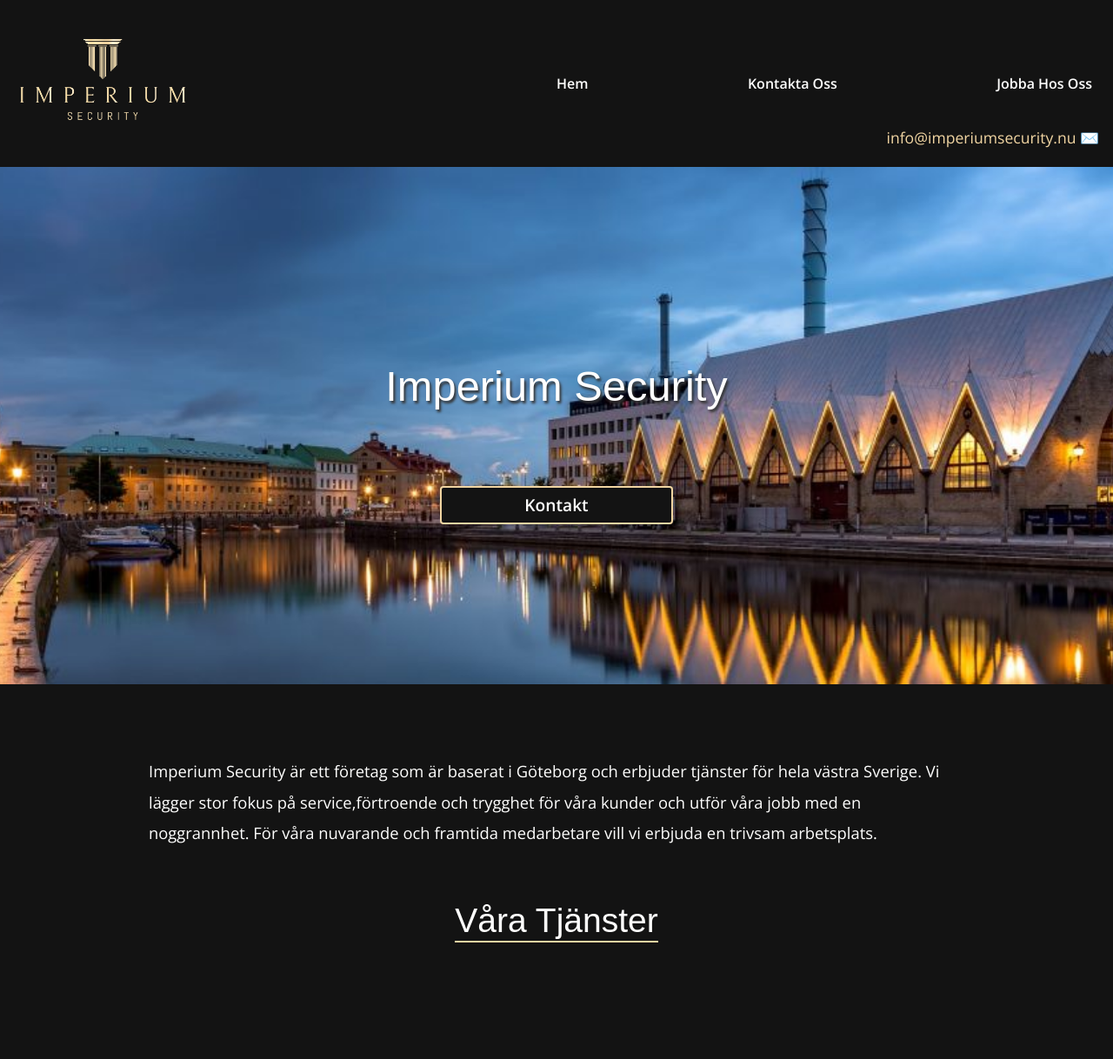
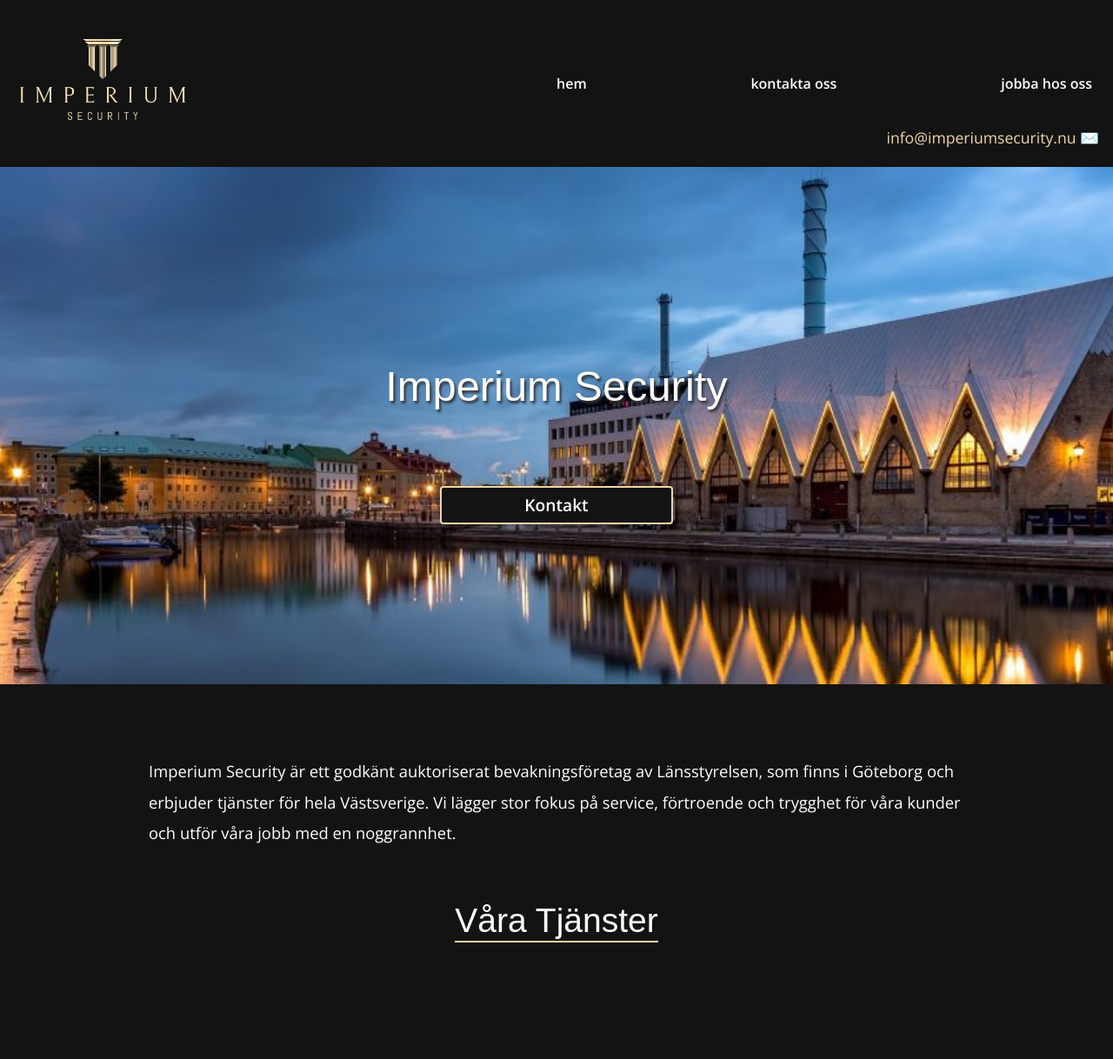
Before and after one commit to masiuciszek/imperiumsecurity, a Gatsby site: page / in a window 1280 px wide. Shown: the top 1218 px of the page at 87% size. Built offline with nearby package versions, Linux system fonts and the light colour scheme; Gatsby itself is replaced by a stand-in of ours; a web font is replaced by a local one.

Commit message:
small fix

```diff
--- a/gatsby-config.js
+++ b/gatsby-config.js
@@ -25,7 +25,7 @@ module.exports = {
     homeCapture: {
       title: "våra tjänster",
       text:
-        "Imperium Security är ett företag som är baserat i Göteborg och erbjuder tjänster för hela västra Sverige. Vi lägger stor fokus på service,förtroende och trygghet för våra kunder och utför våra jobb med en noggrannhet. För våra nuvarande och framtida medarbetare vill vi erbjuda en trivsam arbetsplats.",
+        "Imperium Security är ett godkänt auktoriserat bevakningsföretag av Länsstyrelsen, som finns i Göteborg och erbjuder tjänster för hela Västsverige. Vi lägger stor fokus på service, förtroende och trygghet för våra kunder och utför våra jobb med en noggrannhet.",
     },
 
     homeContent: [
--- a/src/components/elements/lists/LargeScreen.tsx
+++ b/src/components/elements/lists/LargeScreen.tsx
@@ -14,6 +14,7 @@ const FlexListStyles = styled.ul`
   max-width: 40em;
   a {
     color: ${({ theme }) => theme.colors.text};
+    text-transform: none;
   }
   ${above.medium`
     ${handleFlex("row", "space-between", "center")};
```
